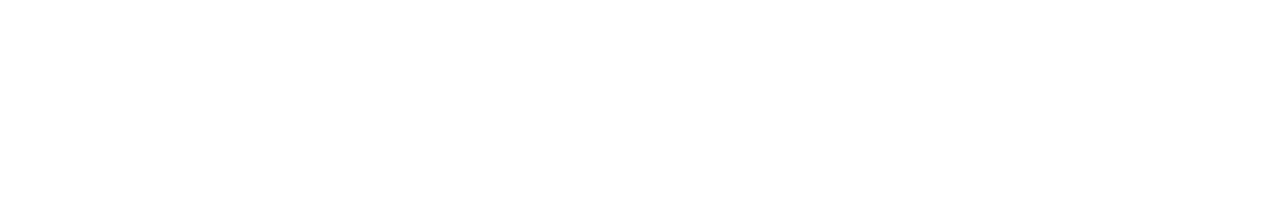
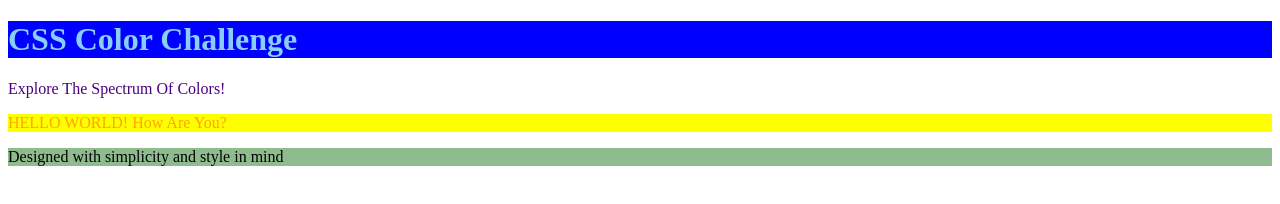
Before and after one commit to sabazubair2009/styling-in-css, a plain HTML site: page index.html in a window 1280 px wide. Drawn offline with Linux system fonts and the light colour scheme.

Commit message:
background and font color has been added

```diff
--- a/index.html
+++ b/index.html
@@ -1,12 +1,18 @@
 <!DOCTYPE html>
 <html lang="en">
-<head>
-    <meta charset="UTF-8">
-    <meta name="viewport" content="width=device-width, initial-scale=1.0">
-     <link rel="stylesheet" href="/.">
+  <head>
+    <meta charset="UTF-8" />
+    <meta name="viewport" content="width=device-width, initial-scale=1.0" />
+    <link rel="stylesheet" href="./styling.css" />
     <title>Document</title>
-</head>
-<body>
-
-</body>
+  </head>
+  <body>
+    <h1>CSS Color Challenge</h1>
+    <!-- this is the first paragaph -->
+    <p class="paragraph-one">Explore The Spectrum Of Colors!</p>
+    <!-- This is the second paragraph -->
+    <p class="paragraph-two">HELLO WORLD! How Are You?</p>
+    <!-- this is thelast paragraph -->
+    <p class="paragraph-third">Designed with simplicity and style in mind</p>
+  </body>
 </html>
--- a/styling.css
+++ b/styling.css
@@ -0,0 +1,16 @@
+h1 {
+  color: lightskyblue;
+
+  background-color: blue;
+}
+/* (.) is used at the beginning for class */
+.paragraph-one {
+  color: indigo;
+}
+.paragraph-two {
+  background-color: yellow;
+  color: orange;
+}
+.paragraph-third {
+  background-color: darkseagreen;
+}
```
